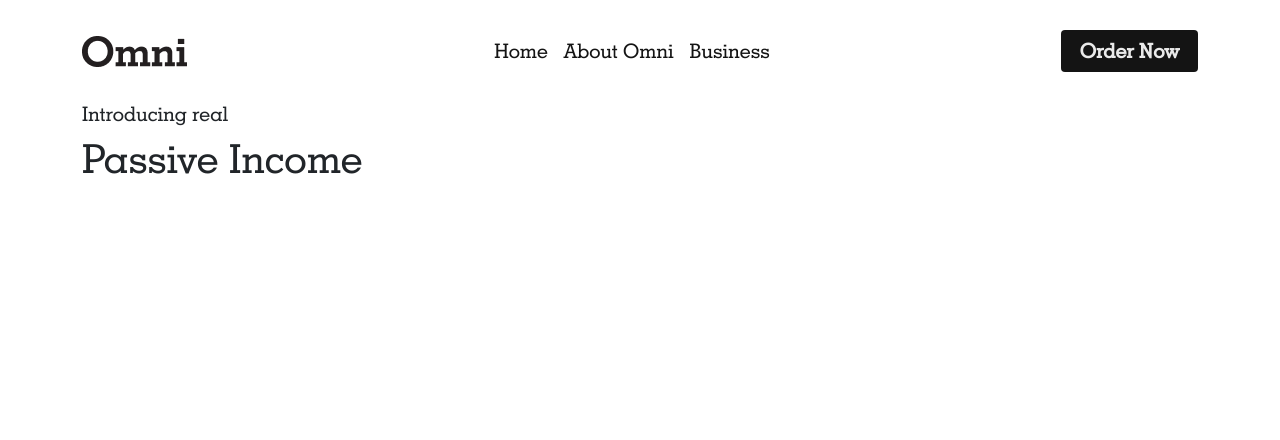
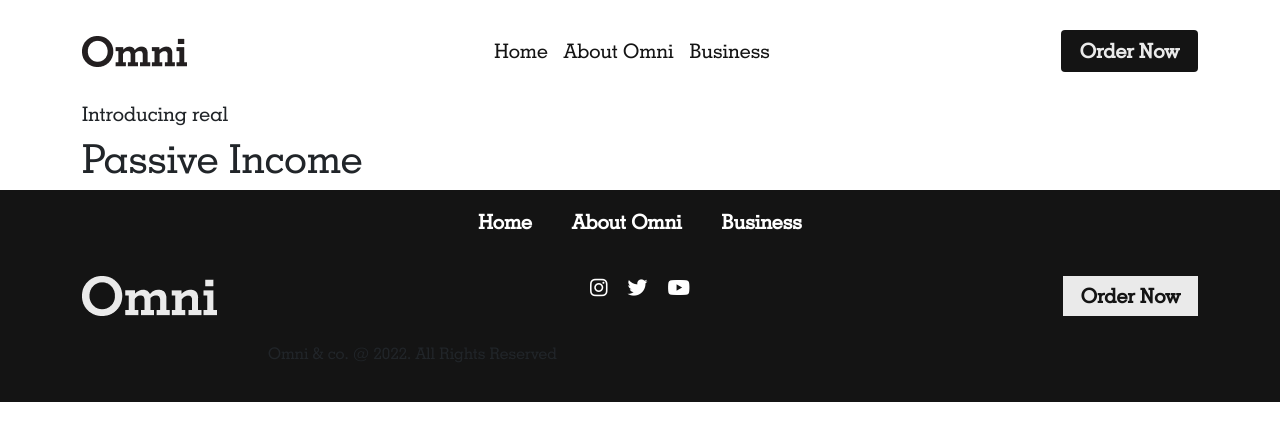
Before and after one commit to pro-masud/Omni-Figma-template-design, a plain HTML site: page index.html in a window 1280 px wide. Drawn offline with Linux system fonts and the light colour scheme.

Commit message:
footer section compiale now

```diff
--- a/css/style.css
+++ b/css/style.css
@@ -79,3 +79,111 @@ a{
     background: #EAEAEA;
     text-decoration: underline;
 }
+
+
+
+
+
+
+
+
+
+
+
+
+
+
+
+
+
+
+
+
+
+
+
+
+
+
+
+footer{
+    background: #141414;
+    padding: 20px;
+}
+.footer-items{
+    display:flex;
+    align-items: center;
+    justify-content: center;
+}
+.footer-img {
+    height: 40px;
+}
+.footer-img img{
+    max-width: 135px;
+    width:100%;
+}
+.footer-nav{
+    display: flex;
+    align-items: center;
+    justify-content: center;
+}
+
+.footer-nav ul li{
+    margin: 0 20px;
+}
+.footer-nav ul li a{
+    font-family: 'GeoSlab703 Md BT';
+    font-style: normal;
+    font-weight: 700;
+    font-size: 20px;
+    line-height: 24px;
+    text-align: center;
+    text-transform: capitalize;
+    color: #FFFFFF;
+    transition: 0.4s;
+}
+.footer-nav ul li a:hover{
+    text-decoration: underline;
+}
+.footer-social{
+    display:flex;
+    align-items: center;
+    justify-content: center;
+    margin: 40px 0;
+}
+.footer-social ul li {
+    margin: 0 10px;
+}
+.footer-social ul li a{
+    font-family: 'GeoSlab703 Md BT';
+    font-style: normal;
+    font-weight: 700;
+    font-size: 20px;
+    line-height: 24px;
+    text-align: center;
+    text-transform: capitalize;
+    color: #FFFFFF;
+    transition: 0.4s;
+}
+
+.footer-right-btn{
+    display:flex;
+    align-items: end;
+    justify-content: end;
+}
+.footer-right-btn a{
+    padding: 10px 18px;
+    background: #EAEAEA;
+    font-family: 'GeoSlab703 Md BT';
+    font-style: normal;
+    font-weight: 700;
+    font-size: 20px;
+    line-height: 20px;
+    text-align: center;
+    color: #141414;
+    transition: 0.4s;
+}
+
+.footer-right-btn a:hover{
+    text-decoration: underline;
+}
--- a/index.html
+++ b/index.html
@@ -62,6 +62,44 @@
     </div>
 
 
+    <!-- footer section start -->
+    <footer>
+        <div class="container">
+            <div class="row">
+                <div class="footer-items">
+                    <div class="col-sm-2">
+                        <div class="footer-img">
+                            <a href="#"><img src="./images/logo/logo1.png" alt="logo"></a>
+                        </div>
+                    </div>
+                    <div class="col-sm-8">
+                        <div class="footer-nav">
+                            <ul class="nav nav-bar">
+                                <li class="nab-item"><a class="nab-link" href="#">Home</a></li>
+                                <li class="nab-item"><a class="nab-link" href="#">About Omni</a></li>
+                                <li class="nab-item"><a class="nab-link" href="#">Business</a></li>
+                            </ul>
+                        </div>
+                        <div class="footer-social">
+                            <ul class="nav nav-bar">
+                                <li class="nab-item"><a class="nab-link" href="#"><i class="fa-brands fa-instagram"></i></a></li>
+                                <li class="nab-item"><a class="nab-link" href="#"><i class="fa-brands fa-twitter"></i></a></li>
+                                <li class="nab-item"><a class="nab-link" href="#"><i class="fa-brands fa-youtube"></i></a></li>
+                            </ul>
+                        </div>
+                        <p>Omni & co. @ 2022. All Rights Reserved</p>
+                    </div>
+                    <div class="col-sm-2">
+                        <div class="footer-right-btn">
+                            <a href="#">Order Now</a>
+                        </div>
+                    </div>
+                </div>
+            </div>
+        </div>
+    </footer>
+    <!-- footer section End -->
+
     <script src="js/bootstrap.bundle.min.js"></script>
 </body>
 </html>
```
Also changed, not shown: images/logo/logo1.png (added).
